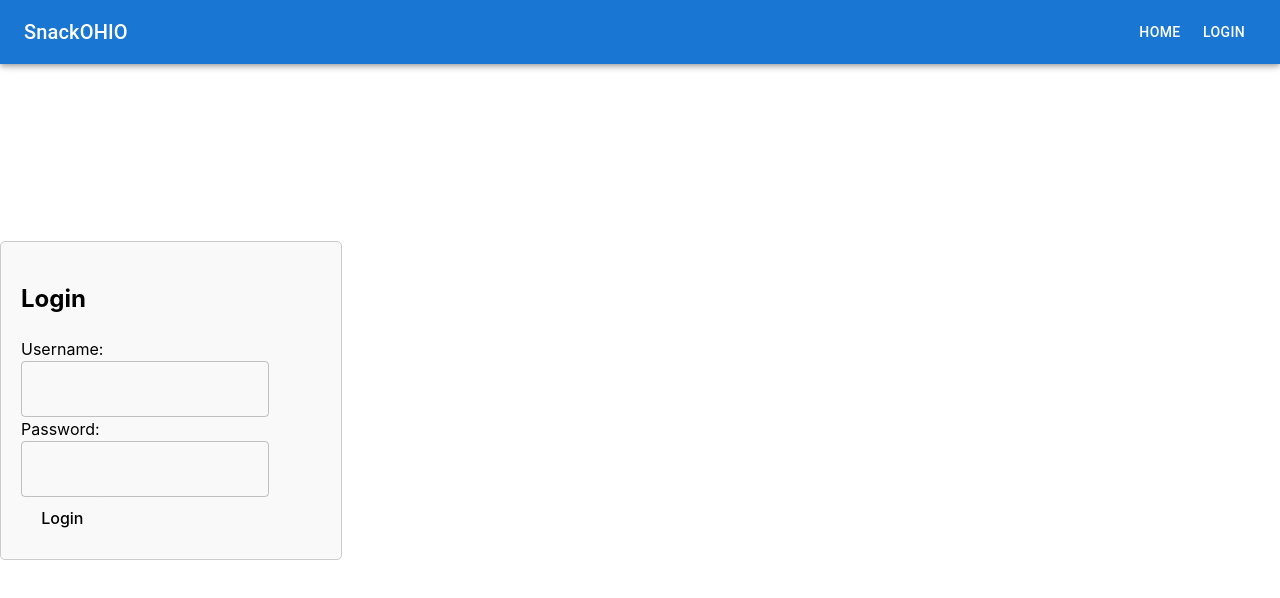
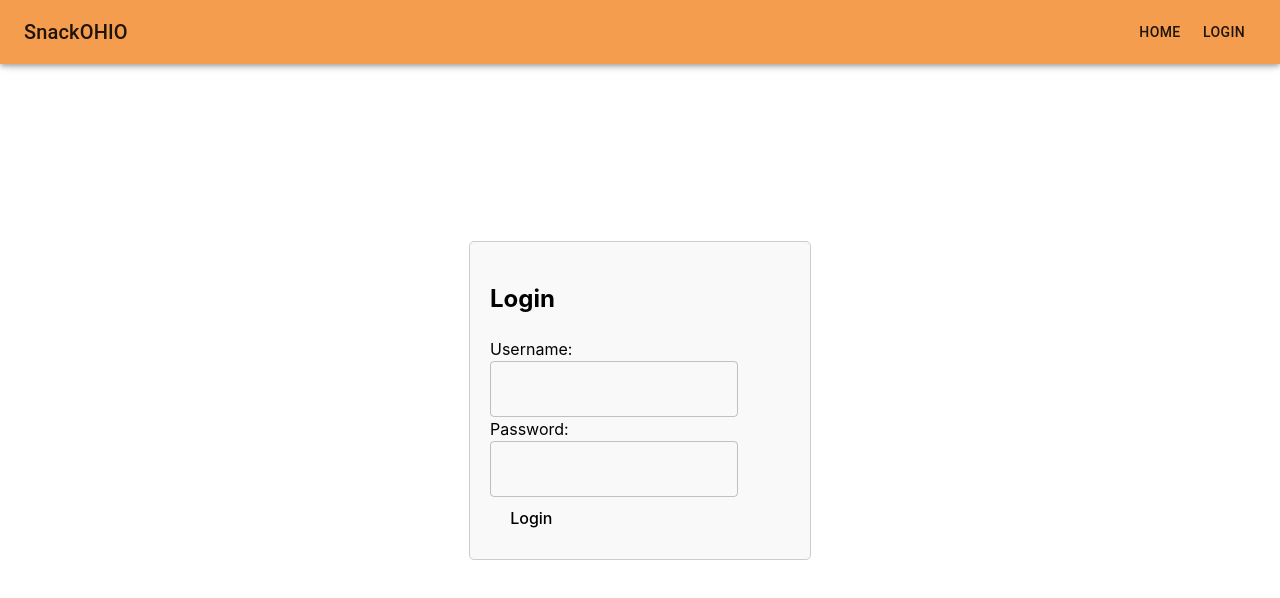
Before and after one commit to e-savar/SnackOHIO, a React (Vite) app in the folder vite-project/: page /login in a window 1280 px wide. Shown: the top 598 px of the page. Built offline with nearby package versions, Linux system fonts and the light colour scheme.

Commit message:
fixed centering and added orange coloring

```diff
--- a/vite-project/src/components/Login.jsx
+++ b/vite-project/src/components/Login.jsx
@@ -3,7 +3,7 @@ import React from 'react';
 
 const Login = () => {
   return (
-    <div>
+    <div style={styles.mainPage}>
       <div style={styles.loginBox}>
         <h2 style={styles.textcolor}>Login</h2>
         <form>
@@ -18,10 +18,17 @@ const Login = () => {
           <button type="submit">Login</button>
         </form>
       </div>
-    </div>
+      </div>
   )
 };
 const styles = {
+  mainPage: {
+    width: '100vw',
+    height: '100vh',
+    display: 'flex',
+    justifyContent: 'center',
+    alignItems: 'center'
+  },
   loginBox: {
     width: '300px',
     padding: '20px',
--- a/vite-project/src/components/Navbar.jsx
+++ b/vite-project/src/components/Navbar.jsx
@@ -1,13 +1,26 @@
+
 import AppBar from '@mui/material/AppBar';
 import Box from '@mui/material/Box';
 import Button from '@mui/material/Button';
 import Toolbar from '@mui/material/Toolbar';
 import Typography from '@mui/material/Typography';
+import {
+  ThemeProvider,
+  createTheme
+} from '@mui/material/styles';
 import * as React from 'react';
 
+const theme = createTheme({
+  palette: {
+    orange: {
+      main: '#f49d4e'
+    },
+  },
+});
 export default function Navbar() {
   return (
-      <AppBar>
+    <ThemeProvider theme={theme}>
+      <AppBar color="orange">
         <Toolbar>
           <Typography variant="h6" component="div" sx={{ flexGrow: 1 }}>
             SnackOHIO
@@ -16,6 +29,7 @@ export default function Navbar() {
           <Button href="/login" color="inherit">Login</Button>
         </Toolbar>
       </AppBar>
+      </ThemeProvider>
 
   );
 }
```
Also changed, not shown: vite-project/src/App.jsx (+2 -5 lines).
